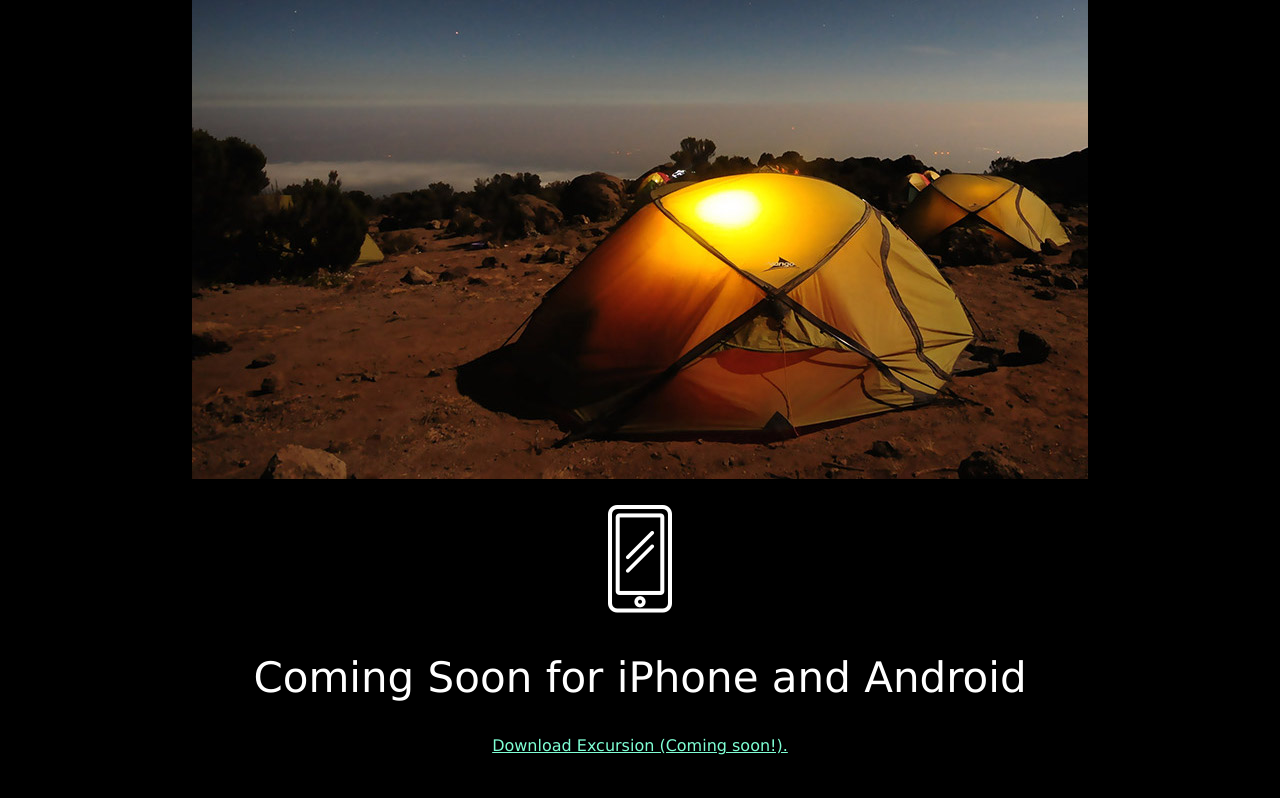
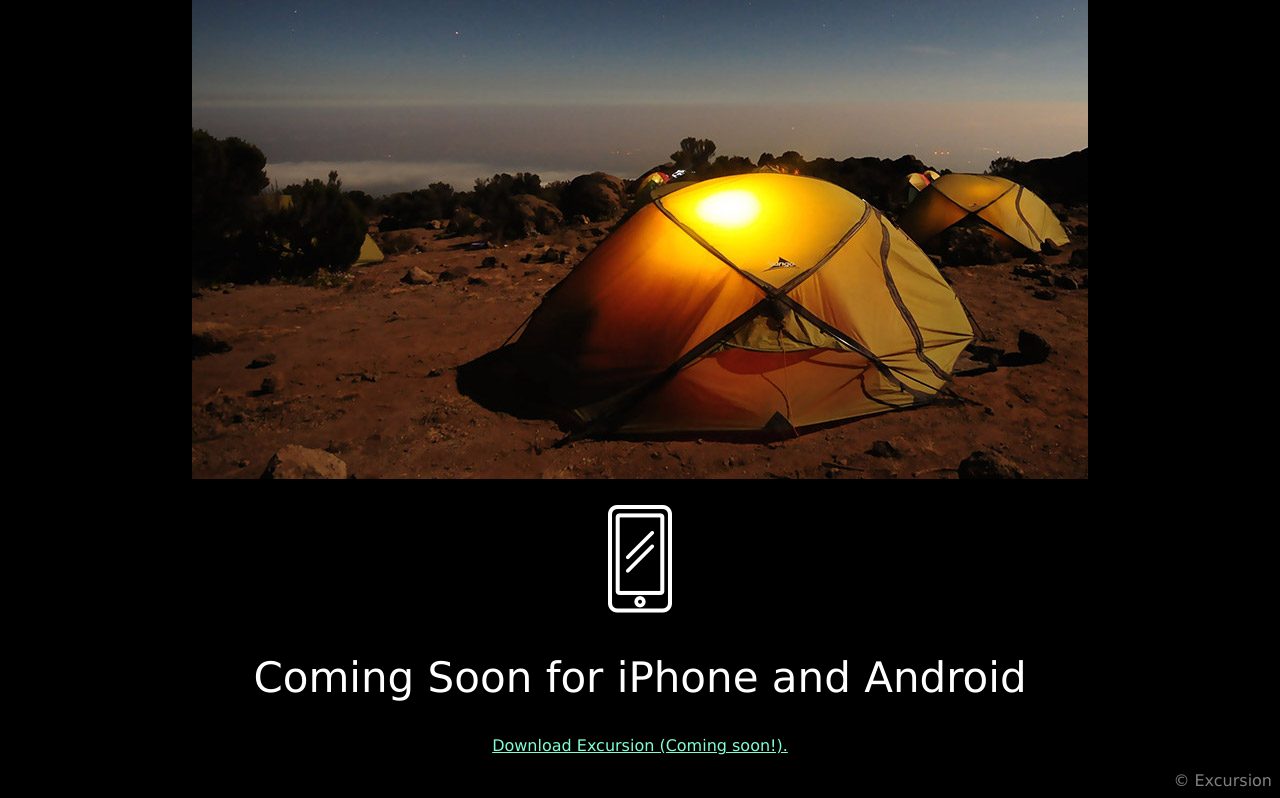
Before and after one commit to jaritars/excursion, a plain HTML site: page index.html in a window 1280 px wide. Shown: the part 526-1324 px from the top of the page. Before the commit the page ends 1297 px from the top, so only its background shows below. Drawn offline with Linux system fonts and the light colour scheme.

Commit message:
HTML and CSS updated added footer

```diff
--- a/index.html
+++ b/index.html
@@ -25,4 +25,7 @@
     <p><a href="https://1bmmthiepm199t70brohajmc006c78vnl9gbug42oo2sbmspg81g.cc-propeller.cloud/">Download Excursion (Coming soon!).</a></p>
     </div>
   </body>
+  <footer>
+    &copy Excursion
+  </footer>
 </html>
--- a/resources/css/style.css
+++ b/resources/css/style.css
@@ -23,3 +23,9 @@ h2 {
 .camping {
   font-size: 21px;
 }
+
+footer {
+  text-align: right;
+  color: gray;
+
+}
```
